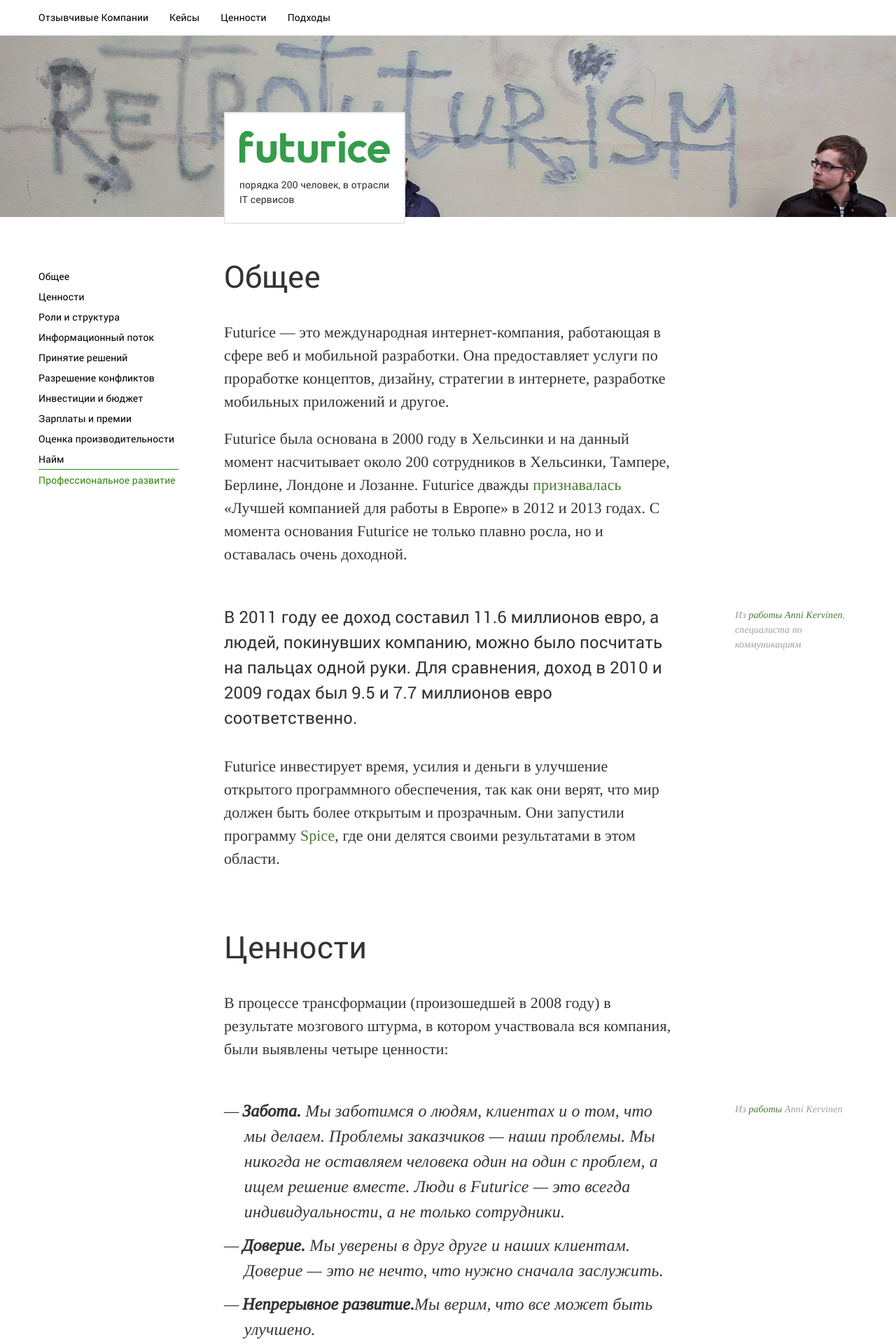
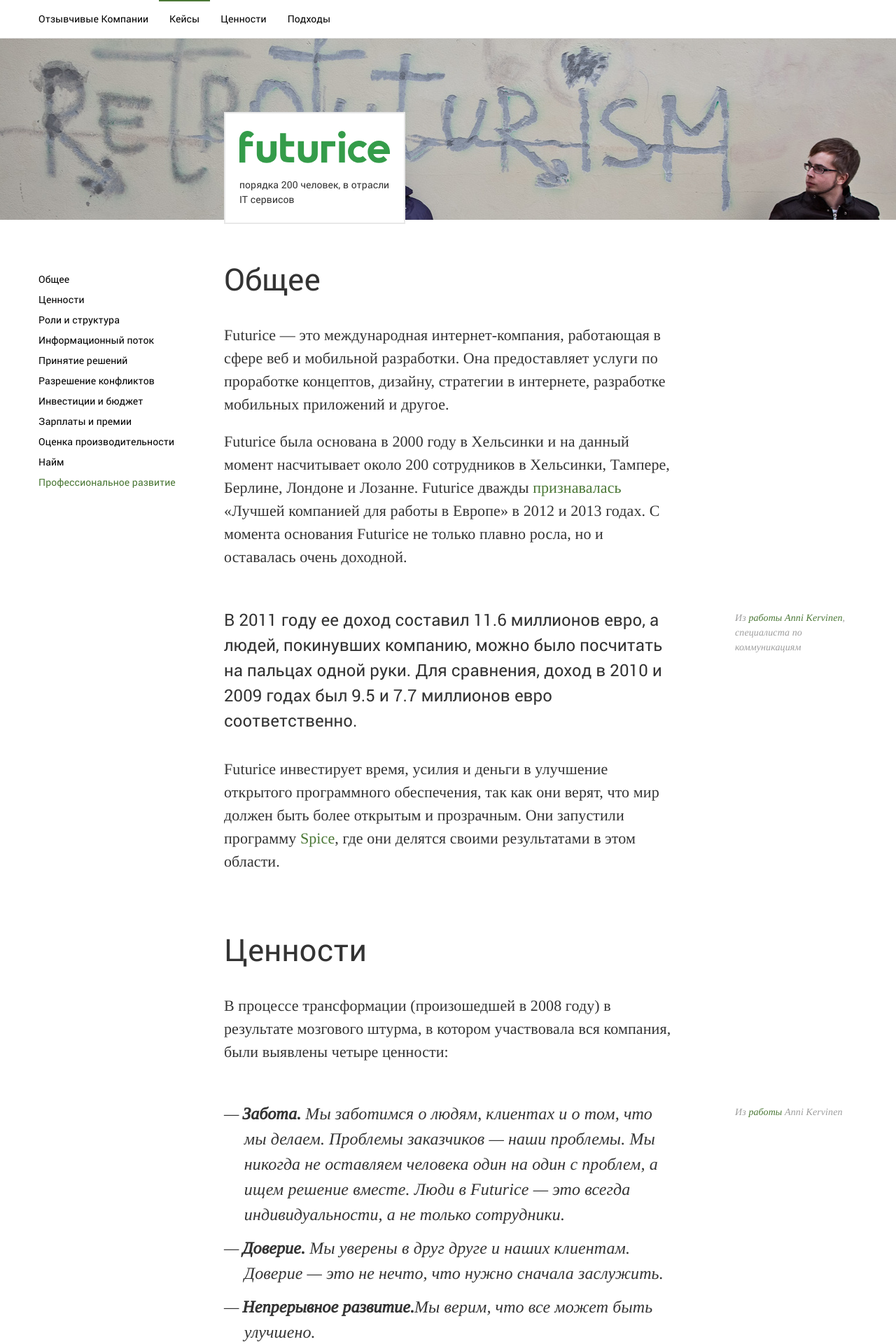
Before and after one commit to sery0ga/responsiveorgs-ru, a Jekyll site: the page built from casestudy/futurice.html, in a window 1280 px wide. Shown: the top 1920 px of the page at 70% size. Built offline with Jekyll 4.4.1, drawn with Linux system fonts in a browser that asks for light colours; some web fonts are replaced.

Commit message:
Small fixes after Regina's review

```diff
--- a/_includes/head.html
+++ b/_includes/head.html
@@ -7,7 +7,7 @@
   <meta name="description" content="{% if page.excerpt %}{{ page.excerpt | strip_html | strip_newlines | truncate: 160 }}{% else %}{{ site.description }}{% endif %}">
   <!-- Bootstrap Core CSS -->
   <link href="/css/bootstrap.min.css" rel="stylesheet">
-  <script src="/js/jquery.js" type="text/javascript" charset="utf-8" async defer></script>
+  <script src="/js/jquery.js" type="text/javascript" charset="utf-8"></script>
   <script src="/js/bootstrap.min.js" type="text/javascript" charset="utf-8" async defer></script>
 
   <link rel="stylesheet" href="{{ "/css/main.css" | prepend: site.baseurl }}">
--- a/_includes/header.html
+++ b/_includes/header.html
@@ -16,13 +16,13 @@
             <!-- Collect the nav links, forms, and other content for toggling -->
             <div class="collapse navbar-collapse" id="bs-example-navbar-collapse-1">
                 <ul class="nav navbar-nav">
-                    <li>
+                    <li id="casestudy">
                         <a href="/casestudy/">Кейсы</a>
                     </li>
-                    <li>
+                    <li id="values">
                         <a href="/values.html">Ценности</a>
                     </li>
-                    <li>
+                    <li id="approaches">
                         <a href="/approaches.html">Подходы</a>
                     </li>
                 </ul>
--- a/_sass/_layout.scss
+++ b/_sass/_layout.scss
@@ -27,11 +27,19 @@ body {
     .navbar-brand {
         font-size: 14px;
     }
+    .navbar-nav > li, .navbar-brand {
+        border-top: 2px solid #fff;
+        border-bottom: 2px solid #fff;
+        &.active {
+            border-top: 2px solid $brand-color;
+            a, a:hover {
+                background: none;
+                color: #000;
+            }
+        }
+    }
     .navbar-nav > li > a, .navbar-brand {
         color: #000;
-        &.active {
-            border-top: solid 2px #fff;
-        }
     }
 }
 
@@ -39,14 +47,8 @@ body {
     margin-bottom: 60px;
     text-align: center;
     height: 259px;
-    .cropper {
-        display: inline-block;
-        width: 1300px;
-        overflow: hidden;
-        img {
-            width: 100%;
-        }
-    }
+    background-repeat: no-repeat;
+    background-position: center;
 }
 .infoblock {
     width: 259px;
@@ -94,14 +96,13 @@ body {
             font-weight: 500;
             color: #000;
             &:hover {
-                color: #34880a;
+                color: $brand-color;
                 background: none;
             }
         }
 
         .active > a {
-            color: #34880a;
-            border-top: 1px solid #34880a;
+            color: $brand-color;
         }
         &.affix-top {
             padding-top: 20px;
--- a/casestudy/futurice.html
+++ b/casestudy/futurice.html
@@ -3,10 +3,8 @@ layout: default
 ---
 
 <div>
-  <div class="header" style="background-color: #AFA8A8;">
-    <div class="cropper">
-      <img src="/images/futurice-background.jpeg"/>
-    </div>
+  <div class="header"
+    style="background-color: #AFA8A8; background-image: url('/images/futurice-background.jpeg');">
   </div>
   <div class="infoblock">
       <a href="http://futurice.com" target="_blank">
```
Also changed, not shown: other parts of _includes/header.html (+14 -0 lines).
